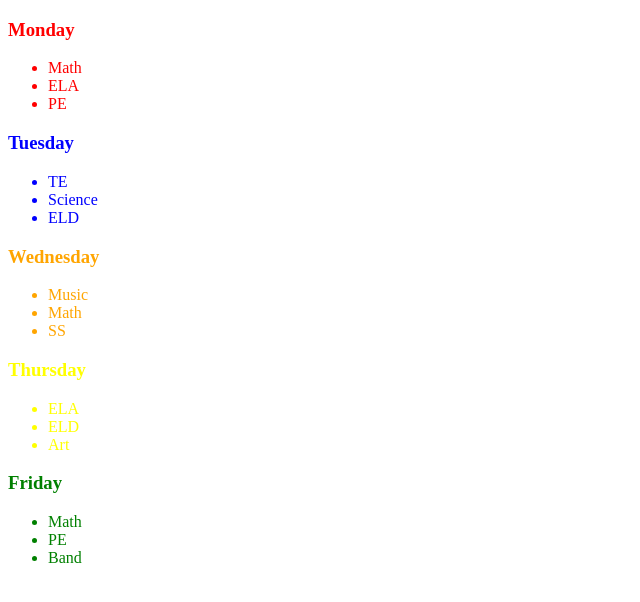
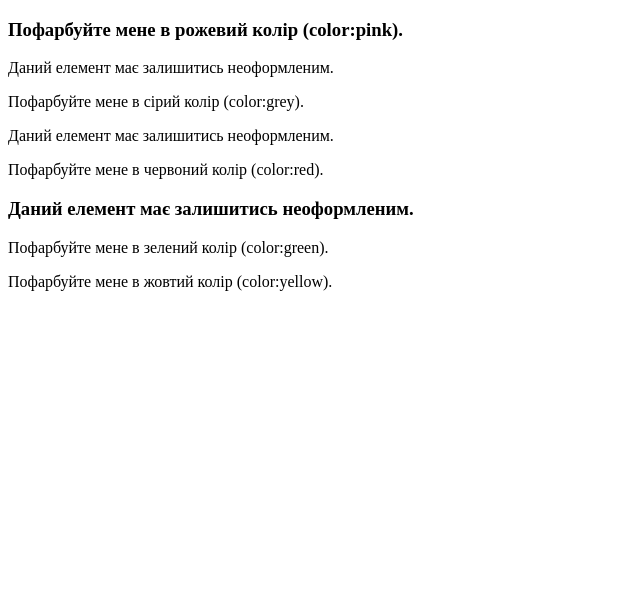
Before and after one commit to Blajjse/HW-8, a plain HTML site: page index.html in a window 1280 px wide. Shown: the whole page, without its empty margins (0-640 px from the left). Drawn offline with Linux system fonts and the light colour scheme; files that its build step writes are made by us from their sources.

Commit message:
Add files via upload

```diff
--- a/index.html
+++ b/index.html
@@ -1,43 +1,21 @@
 <!DOCTYPE html>
-<html lang="uk">
+<html lang="en">
 <head>
     <meta charset="UTF-8">
     <meta name="viewport" content="width=device-width, initial-scale=1.0">
-    <title>Списки уроків</title>
-    <link href="styles.css" rel="stylesheet">
+    <title>Document</title>
+    <link href="Css/style.css" rel="stylesheet">
 </head>
 <body>
-    <div class="School">
-        <h3 style="color: red;">Monday</h3>
-        <ul style="color: red;" class="Monday">
-            <li>Math</li>
-            <li>ELA</li>
-            <li>PE</li>
-        </ul>
-        <h3 style="color: blue;">Tuesday</h3>
-        <ul style="color: blue;" class="Tuesday">
-            <li>TE</li>
-            <li>Science</li>
-            <li>ELD</li>
-        </ul>
-        <h3 style="color: orange;">Wednesday</h3>
-        <ul style="color: orange;" class="Wednesday">
-            <li>Music</li>
-            <li>Math</li>
-            <li>SS</li>
-        </ul>
-        <h3 style="color: yellow;">Thursday</h3>
-        <ul style="color: yellow;" class="Thursday">
-            <li>ELA</li>
-            <li>ELD</li>
-            <li>Art</li>
-        </ul>
-        <h3 style="color: green;">Friday</h3>
-        <ul style="color: green;" class="Friday">
-            <li>Math</li>
-            <li>PE</li>
-            <li>Band</li>
-        </ul>
-    </div>
+
+    <div class="text-box">
+        <h3>Пофарбуйте мене в рожевий колір (color:pink).</h3>
+        <p>Даний елемент має залишитись неоформленим.</p>
+        <p id='greycol'>Пофарбуйте мене в сірий колір (color:grey).</p>
+        <div>Даний елемент має залишитись неоформленим.</div>
+        <div><p>Пофарбуйте мене в червоний колір (color:red).</p></div>
+        <h3>Даний елемент має залишитись неоформленим.</h3>
+        <p>Пофарбуйте мене в зелений колір (color:green).</p>
+        <p class='yellow'>Пофарбуйте мене в жовтий колір (color:yellow).</p>
 </body>
 </html>
```
